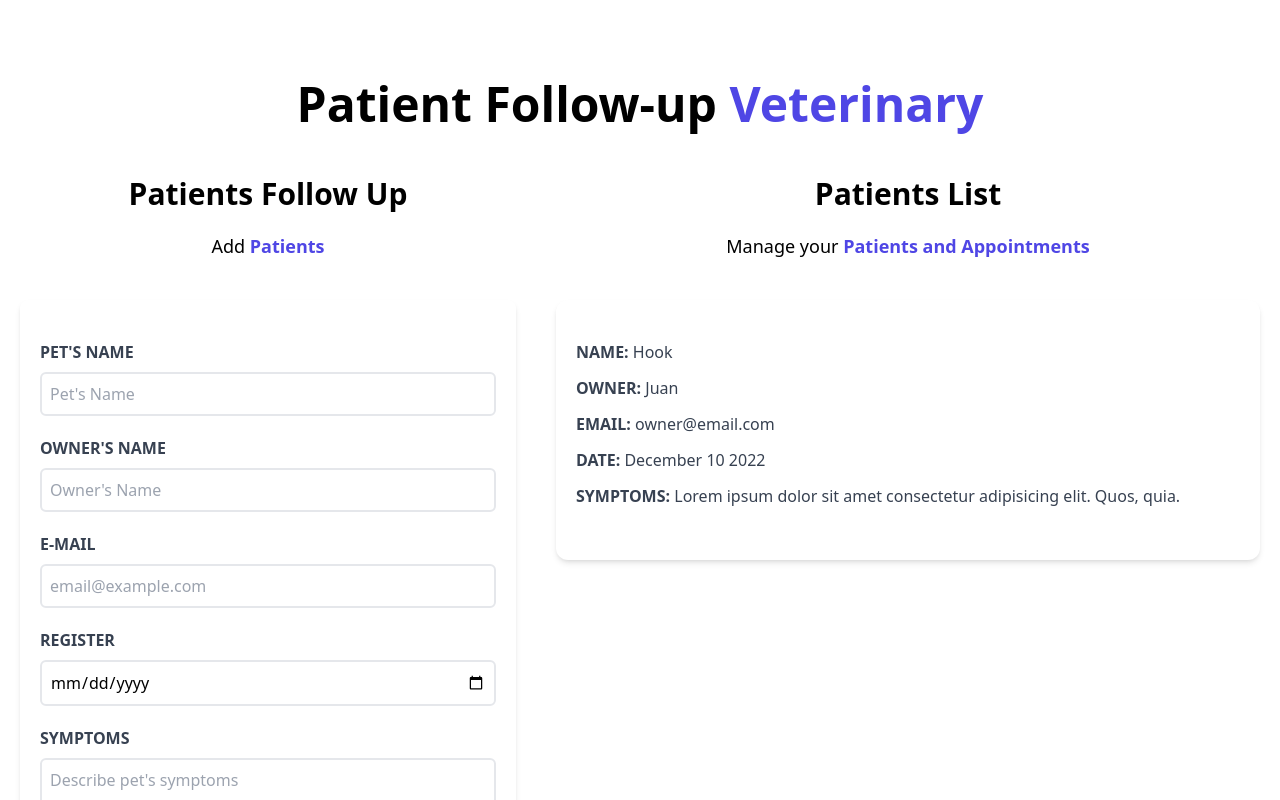
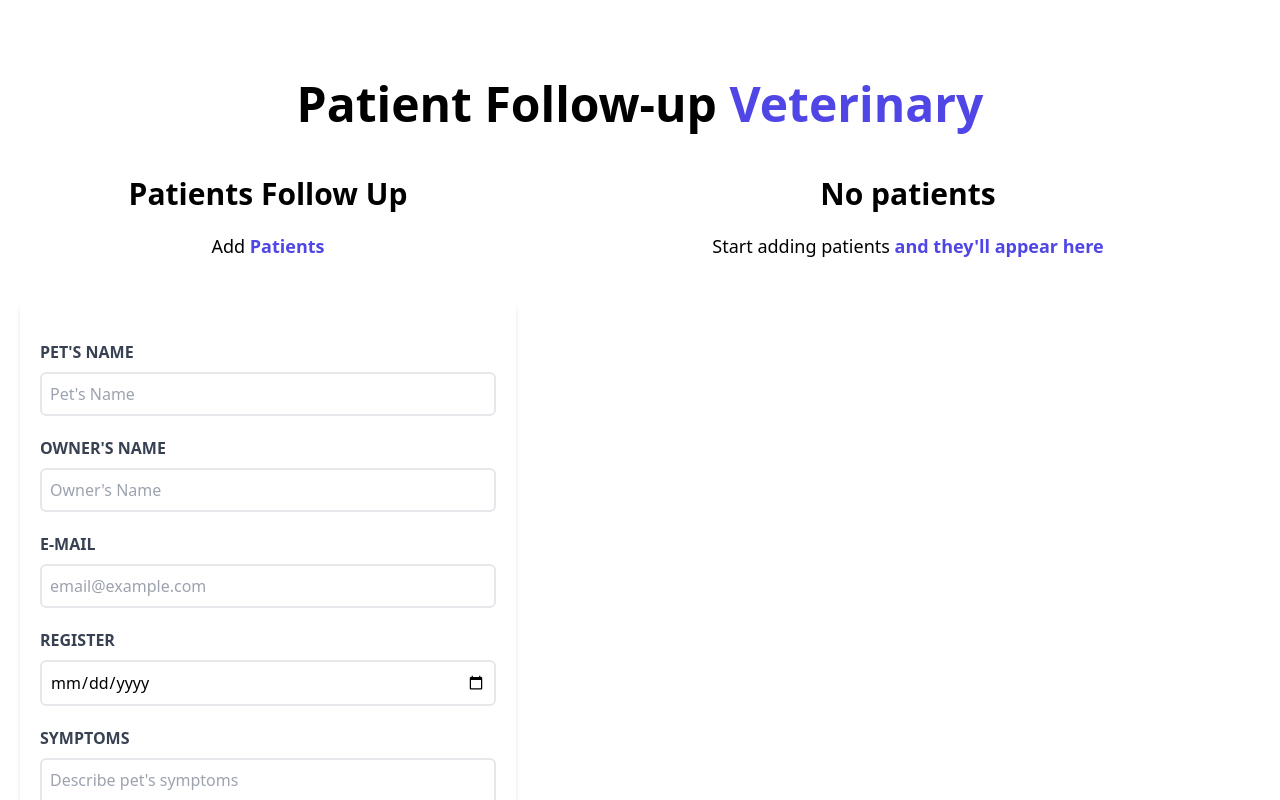
Before and after one commit to iachb/patient-manager, a React (Vite) app: page / in a window 1280 px wide. Shown: the top 800 px of the page. Built offline with nearby package versions, Linux system fonts and the light colour scheme.

Commit message:
Adding props to Patient component

```diff
--- a/src/App.jsx
+++ b/src/App.jsx
@@ -1,10 +1,9 @@
-import {useState} from "react";
+import { useState } from "react";
 import Header from "./components/Header";
 import Form from "./components/Form";
 import PatientsList from "./components/PatientsList";
 
 function App() {
-
   // Hooks
   const [patients, setPatients] = useState([]);
 
@@ -14,11 +13,8 @@ function App() {
         <Header />
 
         <div className="mt-12 md:flex">
-          <Form
-            patients={patients}
-            setPatients={setPatients}
-          />
-          <PatientsList />
+          <Form patients={patients} setPatients={setPatients} />
+          <PatientsList patients={patients} />
         </div>
       </div>
     </>
--- a/src/components/Error.jsx
+++ b/src/components/Error.jsx
@@ -1,5 +1,3 @@
-import { useState, useEffect } from "react";
-
 const Error = ({children}) => {
   return (
     <div className="bg-red-100 p-3 text-center text-red-700 mb-5">
--- a/src/components/Form.jsx
+++ b/src/components/Form.jsx
@@ -11,6 +11,13 @@ const Form = ({ patients, setPatients }) => {
 
   const [error, setError] = useState(false);
 
+  const generateId = () => {
+    const random = Math.random().toString(36).substr(2);
+    const date = new Date().toString(36);
+
+    return random + date;
+  }
+
   const handleSubmit = (e) => {
     e.preventDefault();
     // Validate form
@@ -19,7 +26,6 @@ const Form = ({ patients, setPatients }) => {
       return;
     }
     setError(false);
-    console.log("Formulario enviado");
     // Object with patient data
     const objectPatient = {
       name,
@@ -27,6 +33,7 @@ const Form = ({ patients, setPatients }) => {
       email,
       register,
       symptoms,
+      id: generateId(),
     };
     //!!!! In React, we dont modify the array directly!!!!
     setPatients([...patients, objectPatient]); // Spread operator "..." create a new directly!!!! array with the new papta
--- a/src/components/Patient.jsx
+++ b/src/components/Patient.jsx
@@ -1,26 +1,26 @@
-const Patient = () => {
+const Patient = ({patient}) => {
   return (
     <div className="mx-5 my-10 mt-5 bg-white shadow-md m-3 px-5 py-10 rounded-xl">
       <p className="font-bold mb-3 text-gray-700 uppercase">
         Name: {""}
-        <span className="font-normal normal-case">Hook</span>
+        <span className="font-normal normal-case">{patient.name}</span>
       </p>
       <p className="font-bold mb-3 text-gray-700 uppercase">
         Owner: {""}
-        <span className="font-normal normal-case">Juan</span>
+        <span className="font-normal normal-case">{patient.owner}</span>
       </p>
       <p className="font-bold mb-3 text-gray-700 uppercase">
         Email: {""}
-        <span className="font-normal normal-case">owner@email.com</span>
+        <span className="font-normal normal-case">{patient.email}</span>
       </p>
       <p className="font-bold mb-3 text-gray-700 uppercase">
         Date: {""}
-        <span className="font-normal normal-case">December 10 2022</span>
+        <span className="font-normal normal-case">{patient.register}</span>
       </p>
       <p className="font-bold mb-3 text-gray-700 uppercase">
         Symptoms: {""}
         <span className="font-normal normal-case">
-          Lorem ipsum dolor sit amet consectetur adipisicing elit. Quos, quia.{" "}
+          {patient.symptoms}
         </span>
       </p>
     </div>
--- a/src/components/PatientsList.jsx
+++ b/src/components/PatientsList.jsx
@@ -1,8 +1,10 @@
 import Patient from "./Patient";
 
-const PatientsList = () => {
+const PatientsList = ({ patients }) => {
   return (
     <div className="md:w-1/2 lg:w-3/5 md:h-screen overflow-y-scroll">
+      {patients && patients.length ? (
+        <>
           <h2 className="font-black text-3xl text-center">Patients List</h2>
           <p className="text-lg mt-5 text-center mb-10">
             Manage your {" "}
@@ -10,7 +12,21 @@ const PatientsList = () => {
               Patients and Appointments
             </span>
           </p>
-      <Patient />
+          {patients.map((patient) => (
+            <Patient key={patient.id} patient={patient} />
+          ))}
+        </>
+      ) : (
+        <>
+          <h2 className="font-black text-3xl text-center">No patients</h2>
+          <p className="text-lg mt-5 text-center mb-10">
+           Start adding patients {" "}
+            <span className="text-indigo-600 font-bold">
+              and they&apos;ll appear here
+            </span>
+          </p>
+        </>
+      )}
     </div>
   );
 };
```
Lines whose indentation alone changed are shown as unchanged.
